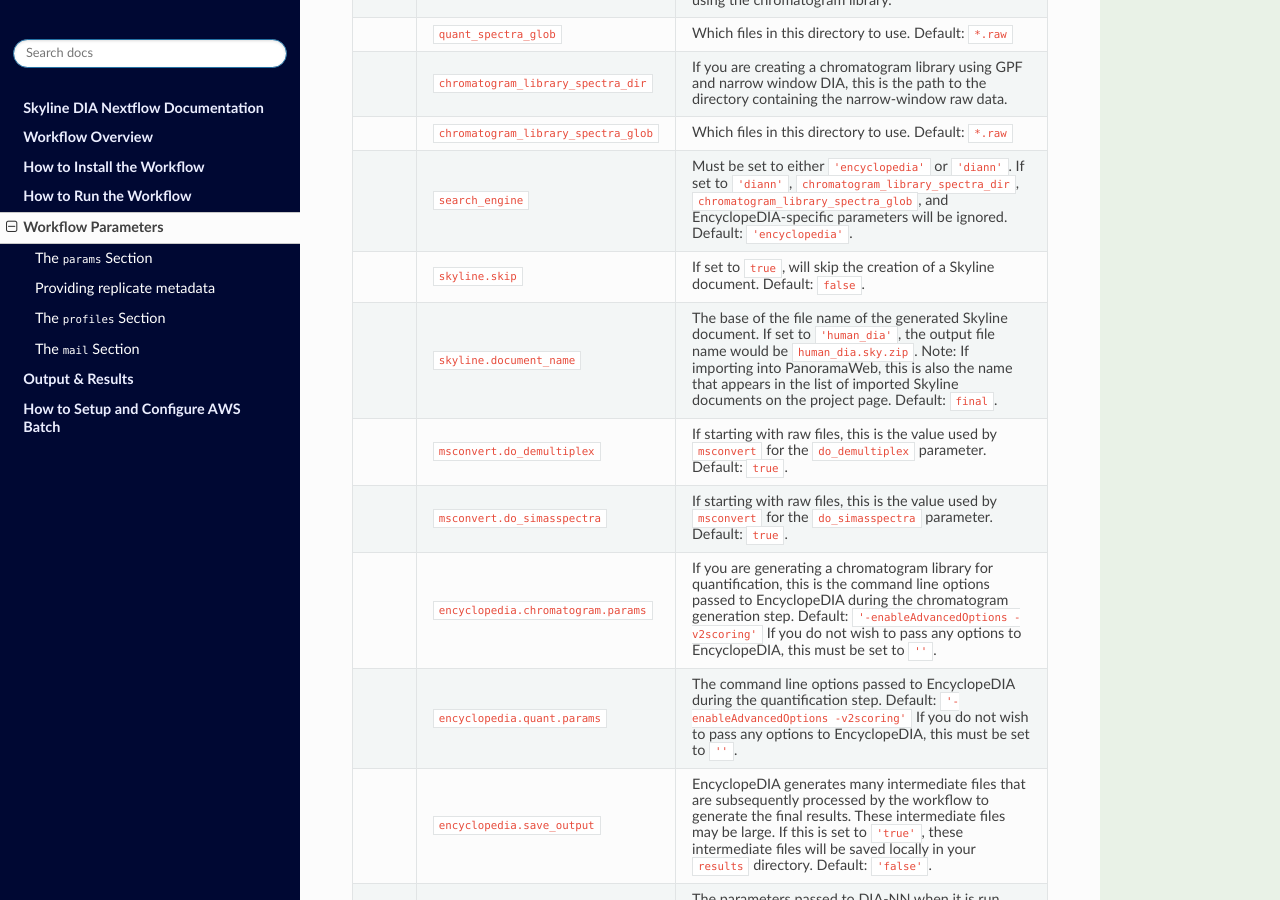
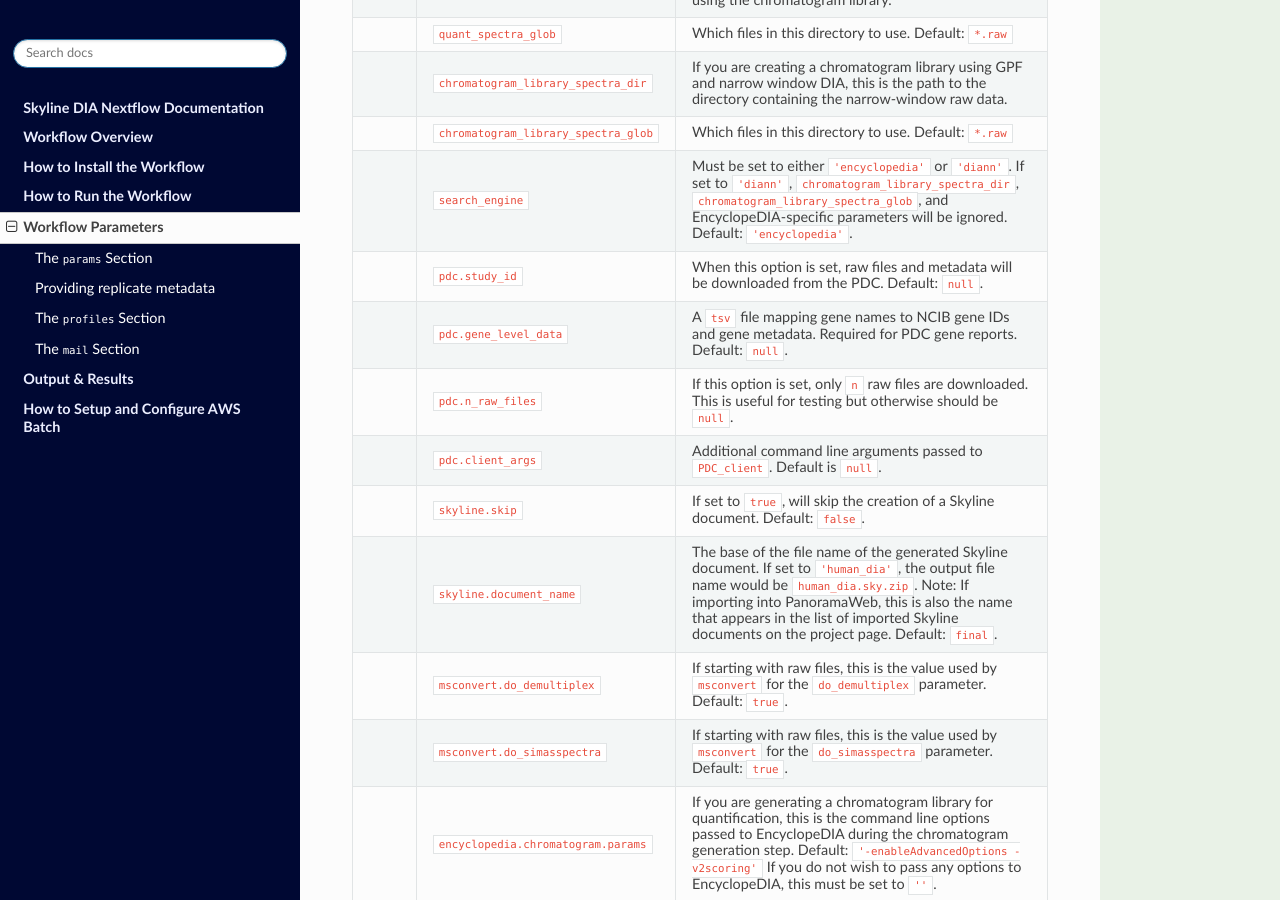
Before and after one commit to mriffle/nf-skyline-dia-ms, a Sphinx documentation site: the page built from docs/source/workflow_parameters.rst, in a window 1280 px wide and 900 px high, scrolled down 1674 px. Built offline with Sphinx 7.4.7 and the Read the Docs theme 2.0.0, drawn with Linux system fonts in a browser that asks for light colours.

Commit message:
Add PDC parameters to documentation.

```diff
--- a/docs/source/workflow_parameters.rst
+++ b/docs/source/workflow_parameters.rst
@@ -77,6 +77,18 @@
    * -
      - ``search_engine``
      - Must be set to either ``'encyclopedia'`` or ``'diann'``. If set to ``'diann'``, ``chromatogram_library_spectra_dir``, ``chromatogram_library_spectra_glob``, and EncyclopeDIA-specific parameters will be ignored. Default: ``'encyclopedia'``.
+   * -
+     - ``pdc.study_id``
+     - When this option is set, raw files and metadata will be downloaded from the PDC. Default: ``null``.
+   * -
+     - ``pdc.gene_level_data``
+     - A ``tsv`` file mapping gene names to NCIB gene IDs and gene metadata. Required for PDC gene reports. Default: ``null``.
+   * -
+     - ``pdc.n_raw_files``
+     - If this option is set, only ``n`` raw files are downloaded. This is useful for testing but otherwise should be ``null``.
+   * -
+     - ``pdc.client_args``
+     - Additional command line arguments passed to ``PDC_client``. Default is ``null``.
    * -
      - ``skyline.skip``
      - If set to ``true``, will skip the creation of a Skyline document. Default: ``false``.
```
